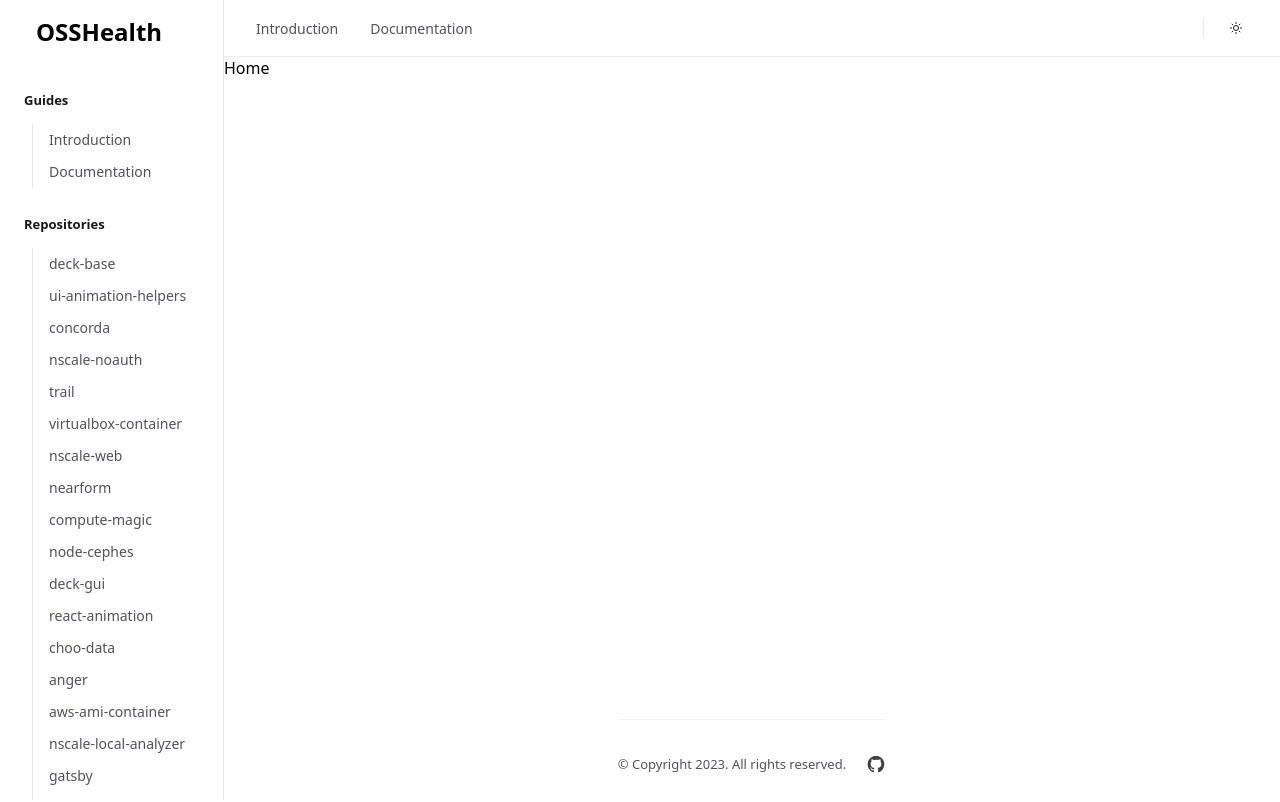
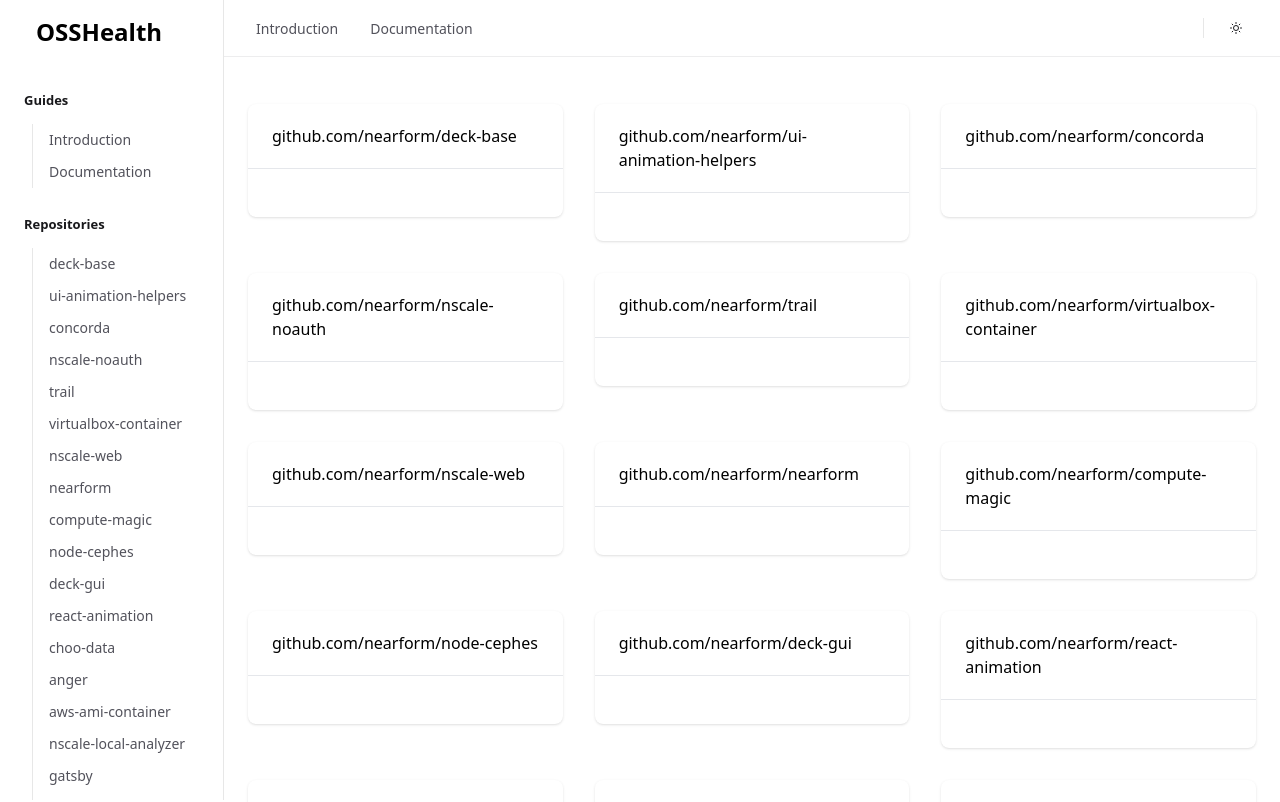
Before and after one commit to nearform/osscheck, a React (Vite) app: page /#/ in a window 1280 px wide. Shown: the top 802 px of the page. Built offline with nearby package versions, Linux system fonts and the light colour scheme.

Commit message:
chore: initial rest integration

```diff
--- a/src/routes/home.tsx
+++ b/src/routes/home.tsx
@@ -1,9 +1,38 @@
 import React from 'react'
+import { useData } from '../providers/data'
+import { Link } from 'react-router-dom'
 
 export default function HomeRoute() {
+  const { repos } = useData()
+
   return (
-    <>
-      <h1>Home</h1>
-    </>
+    <div className="p-6">
+      <ul
+        role="list"
+        className="mt-6 grid grid-cols-1 gap-x-6 gap-y-8 lg:grid-cols-3 xl:gap-x-8"
+      >
+        {repos && repos.length > 0 ? (
+          <>
+            {repos.map((repo, i) => {
+              const nameParts = repo.name.split('/')
+              const name = nameParts[nameParts.length - 1]
+              const route = `/repo/${name}`
+              return (
+                <Link to={route} key={`${i}-${route}`}>
+                  <div className="divide-y divide-gray-200 overflow-hidden rounded-lg bg-white shadow">
+                    <div className="px-4 py-5 sm:px-6">
+                      <p>{repo.name}</p>
+                    </div>
+                    <div className="px-4 py-5 sm:p-6">
+                      {/* Content goes here */}
+                    </div>
+                  </div>
+                </Link>
+              )
+            })}
+          </>
+        ) : null}
+      </ul>
+    </div>
   )
 }
```
